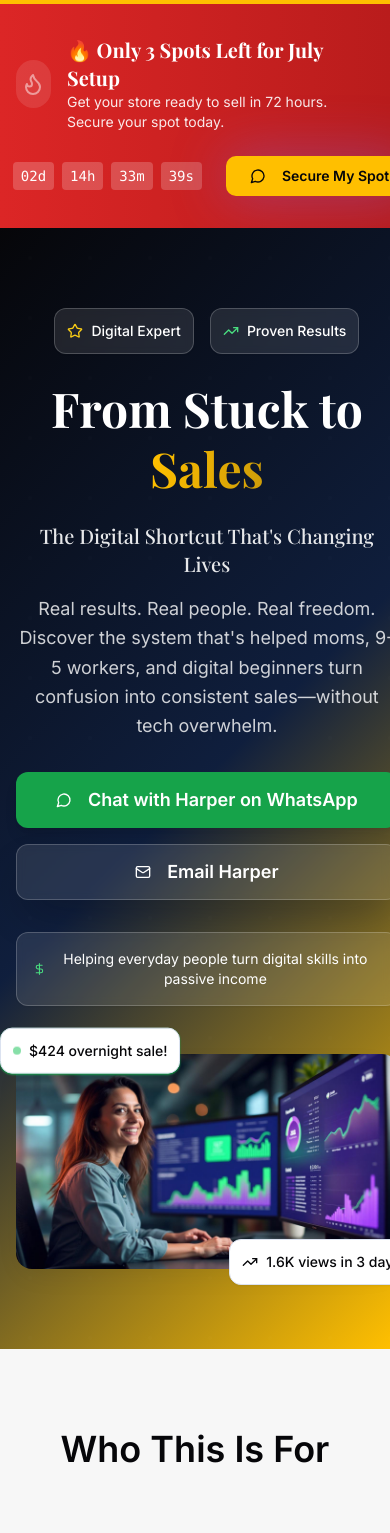
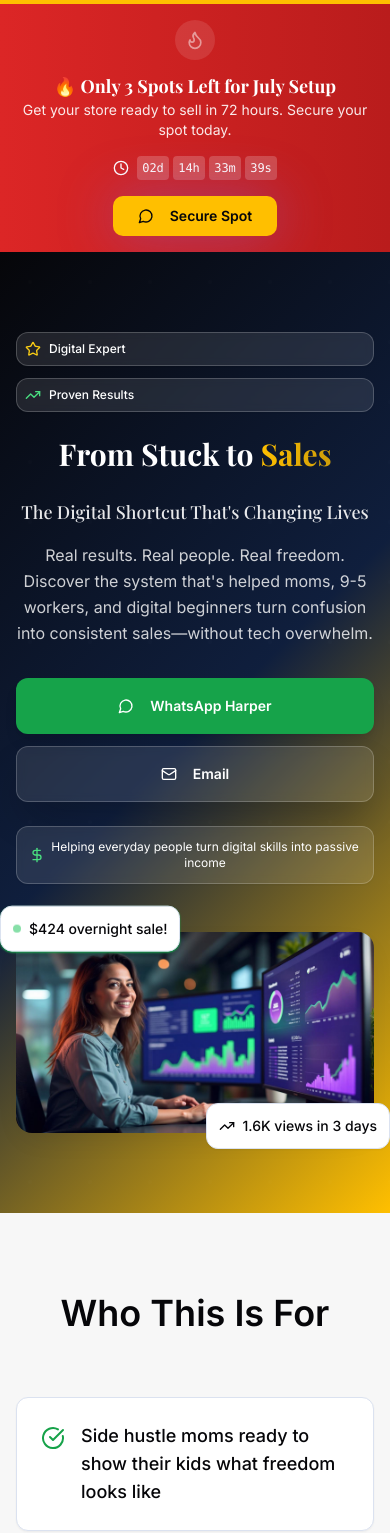
Before and after one commit to upcoming46/legacygrowth, a React (Vite) app: page / in a window 390 px wide. Shown: the top 1533 px of the page. Built offline with nearby package versions, Linux system fonts and the light colour scheme.

Commit message:
Fix: Improve mobile responsiveness and SEO
- Ensure website displays correctly on mobile devices.
- Optimize content for better readability and SEO ranking.

```diff
--- a/index.html
+++ b/index.html
@@ -3,21 +3,59 @@
   <head>
     <meta charset="UTF-8" />
     <meta name="viewport" content="width=device-width, initial-scale=1.0" />
-    <title>Harper Harvey | Digital Success Expert</title>
-    <meta name="description" content="Turn digital skills into passive income with Harper Harvey's proven setup systems" />
+    <title>Harper Harvey | From Stuck to Sales - Digital Success Expert</title>
+    <meta name="description" content="Turn digital confusion into consistent sales with Harper Harvey's proven 3-stage system. Join 100+ students earning $424+ overnight. Beacons, Instagram, sales funnels setup in 72 hours." />
+    <meta name="keywords" content="digital success, passive income, online business setup, sales funnel, Beacons, Instagram marketing, Harper Harvey, digital entrepreneur" />
     <meta name="author" content="Harper Harvey" />
+    <meta name="robots" content="index, follow" />
+    <link rel="canonical" href="https://harperharvey.com" />
+
+    <!-- Open Graph / Facebook -->
+    <meta property="og:type" content="website" />
+    <meta property="og:url" content="https://harperharvey.com" />
+    <meta property="og:title" content="Harper Harvey | From Stuck to Sales - Digital Success Expert" />
+    <meta property="og:description" content="Turn digital confusion into consistent sales with Harper Harvey's proven 3-stage system. Join 100+ students earning $424+ overnight." />
+    <meta property="og:image" content="https://harperharvey.com/hero-image.jpg" />
+    <meta property="og:site_name" content="Harper Harvey Digital Success" />
+
+    <!-- Twitter -->
+    <meta property="twitter:card" content="summary_large_image" />
+    <meta property="twitter:url" content="https://harperharvey.com" />
+    <meta property="twitter:title" content="Harper Harvey | From Stuck to Sales - Digital Success Expert" />
+    <meta property="twitter:description" content="Turn digital confusion into consistent sales with Harper Harvey's proven 3-stage system. Join 100+ students earning $424+ overnight." />
+    <meta property="twitter:image" content="https://harperharvey.com/hero-image.jpg" />
+
+    <!-- Additional SEO -->
+    <meta name="theme-color" content="#FFD700" />
+    <meta name="apple-mobile-web-app-capable" content="yes" />
+    <meta name="apple-mobile-web-app-status-bar-style" content="black-translucent" />
     <link rel="preconnect" href="https://fonts.googleapis.com">
     <link rel="preconnect" href="https://fonts.gstatic.com" crossorigin>
     <link href="https://fonts.googleapis.com/css2?family=Playfair+Display:wght@400;500;600;700&family=Inter:wght@300;400;500;600&display=swap" rel="stylesheet">
 
-    <meta property="og:title" content="digital-freedom-shortcut" />
-    <meta property="og:description" content="Lovable Generated Project" />
-    <meta property="og:type" content="website" />
-    <meta property="og:image" content="https://lovable.dev/opengraph-image-p98pqg.png" />
-
-    <meta name="twitter:card" content="summary_large_image" />
-    <meta name="twitter:site" content="@lovable_dev" />
-    <meta name="twitter:image" content="https://lovable.dev/opengraph-image-p98pqg.png" />
+    <!-- JSON-LD Structured Data -->
+    <script type="application/ld+json">
+    {
+      "@context": "https://schema.org",
+      "@type": "Person",
+      "name": "Harper Harvey",
+      "jobTitle": "Digital Success Expert",
+      "description": "Digital business consultant helping people turn skills into passive income",
+      "url": "https://harperharvey.com",
+      "sameAs": [
+        "https://wa.me/2348127297536"
+      ],
+      "offers": {
+        "@type": "Service",
+        "name": "Digital Business Setup",
+        "description": "3-stage system to set up digital business with Beacons, Instagram, and sales funnels",
+        "provider": {
+          "@type": "Person",
+          "name": "Harper Harvey"
+        }
+      }
+    }
+    </script>
   </head>
 
   <body>
--- a/src/components/HeroSection.tsx
+++ b/src/components/HeroSection.tsx
@@ -26,67 +26,69 @@ export function HeroSection() {
           {/* Left Column - Content */}
           <div className="text-center lg:text-left animate-fade-in">
             {/* Success Indicators */}
-            <div className="flex justify-center lg:justify-start gap-4 mb-6">
-              <Card className="p-3 bg-white/10 border-white/20 backdrop-blur-sm">
+            <div className="flex flex-col sm:flex-row justify-center lg:justify-start gap-3 sm:gap-4 mb-6">
+              <Card className="p-2 sm:p-3 bg-white/10 border-white/20 backdrop-blur-sm">
                 <div className="flex items-center gap-2 text-white">
                   <Star className="h-4 w-4 text-yellow-400" />
-                  <span className="text-sm font-medium">Digital Expert</span>
+                  <span className="text-xs sm:text-sm font-medium">Digital Expert</span>
                 </div>
               </Card>
-              <Card className="p-3 bg-white/10 border-white/20 backdrop-blur-sm">
+              <Card className="p-2 sm:p-3 bg-white/10 border-white/20 backdrop-blur-sm">
                 <div className="flex items-center gap-2 text-white">
                   <TrendingUp className="h-4 w-4 text-green-400" />
-                  <span className="text-sm font-medium">Proven Results</span>
+                  <span className="text-xs sm:text-sm font-medium">Proven Results</span>
                 </div>
               </Card>
             </div>
 
-            <h1 className="text-5xl lg:text-7xl font-serif font-bold text-white mb-6 leading-tight">
+            <h1 className="text-3xl sm:text-4xl md:text-5xl lg:text-7xl font-serif font-bold text-white mb-6 leading-tight">
               From Stuck to{" "}
               <span className="bg-gradient-to-r from-accent to-accent/80 bg-clip-text text-transparent">
                 Sales
               </span>
             </h1>
 
-            <h2 className="text-xl lg:text-2xl text-white/90 mb-4 font-medium font-serif">
+            <h2 className="text-lg sm:text-xl lg:text-2xl text-white/90 mb-4 font-medium font-serif">
               The Digital Shortcut That's Changing Lives
             </h2>
 
-            <p className="text-lg text-white/80 mb-8 max-w-xl mx-auto lg:mx-0 leading-relaxed">
+            <p className="text-base sm:text-lg text-white/80 mb-8 max-w-xl mx-auto lg:mx-0 leading-relaxed">
               Real results. Real people. Real freedom. Discover the system that's helped moms,
               9-5 workers, and digital beginners turn confusion into consistent sales—without tech overwhelm.
             </p>
 
             {/* CTA Buttons */}
-            <div className="flex flex-col sm:flex-row gap-4 justify-center lg:justify-start">
+            <div className="flex flex-col sm:flex-row gap-3 sm:gap-4 justify-center lg:justify-start">
               <Button
                 size="xl"
                 variant="whatsapp"
                 onClick={handleWhatsAppClick}
-                className="group"
+                className="group text-sm sm:text-base px-4 sm:px-6 py-3 sm:py-4"
               >
-                <MessageCircle className="h-5 w-5 mr-2 group-hover:scale-110 transition-transform" />
-                Chat with Harper on WhatsApp
+                <MessageCircle className="h-4 w-4 sm:h-5 sm:w-5 mr-2 group-hover:scale-110 transition-transform" />
+                <span className="hidden sm:inline">Chat with Harper on WhatsApp</span>
+                <span className="sm:hidden">WhatsApp Harper</span>
               </Button>
 
               <Button
                 size="xl"
                 variant="hero"
                 onClick={handleEmailClick}
-                className="group"
+                className="group text-sm sm:text-base px-4 sm:px-6 py-3 sm:py-4"
               >
-                <Mail className="h-5 w-5 mr-2 group-hover:scale-110 transition-transform" />
-                Email Harper
+                <Mail className="h-4 w-4 sm:h-5 sm:w-5 mr-2 group-hover:scale-110 transition-transform" />
+                <span className="hidden sm:inline">Email Harper</span>
+                <span className="sm:hidden">Email</span>
               </Button>
             </div>
 
             {/* Trust Indicators */}
-            <div className="mt-8 flex justify-center lg:justify-start">
-              <Card className="p-4 bg-white/10 border-white/20 backdrop-blur-sm">
-                <div className="flex items-center gap-4 text-white">
-                  <div className="flex items-center gap-1">
-                    <DollarSign className="h-4 w-4 text-green-400" />
-                    <span className="text-sm">Helping everyday people turn digital skills into passive income</span>
+            <div className="mt-6 sm:mt-8 flex justify-center lg:justify-start">
+              <Card className="p-3 sm:p-4 bg-white/10 border-white/20 backdrop-blur-sm">
+                <div className="flex items-center gap-2 sm:gap-4 text-white">
+                  <div className="flex items-center gap-1 sm:gap-2">
+                    <DollarSign className="h-4 w-4 text-green-400 flex-shrink-0" />
+                    <span className="text-xs sm:text-sm text-center lg:text-left">Helping everyday people turn digital skills into passive income</span>
                   </div>
                 </div>
               </Card>
--- a/src/components/ResultsGallerySection.tsx
+++ b/src/components/ResultsGallerySection.tsx
@@ -55,21 +55,21 @@ export function ResultsGallerySection() {
   ];
 
   return (
-    <section className="py-20 bg-background">
+    <section className="py-12 sm:py-16 lg:py-20 bg-background">
       <div className="container mx-auto px-4">
-        <div className="text-center mb-16">
-          <Badge className="bg-accent text-accent-foreground mb-4 px-4 py-2">
+        <div className="text-center mb-12 sm:mb-16">
+          <Badge className="bg-accent text-accent-foreground mb-4 px-3 sm:px-4 py-2 text-sm sm:text-base">
             ✨ Trusted by 100+ Students
           </Badge>
-          <h2 className="text-4xl md:text-5xl font-serif font-bold text-foreground mb-6">
+          <h2 className="text-2xl sm:text-3xl md:text-4xl lg:text-5xl font-serif font-bold text-foreground mb-4 sm:mb-6">
             Results Gallery
           </h2>
-          <p className="text-xl text-muted-foreground max-w-3xl mx-auto">
+          <p className="text-base sm:text-lg lg:text-xl text-muted-foreground max-w-3xl mx-auto px-4">
             Real results from real students. These aren't fake screenshots—these are actual notifications from Harper's students.
           </p>
         </div>
 
-        <div className="grid md:grid-cols-2 lg:grid-cols-3 gap-6 max-w-6xl mx-auto">
+        <div className="grid sm:grid-cols-2 lg:grid-cols-3 gap-4 sm:gap-6 max-w-6xl mx-auto">
           {results.map((result, index) => {
             const IconComponent = result.icon;
             return (
--- /dev/null
+++ b/src/components/SEOHead.tsx
@@ -0,0 +1,75 @@
+import { useEffect } from 'react';
+
+interface SEOHeadProps {
+  title?: string;
+  description?: string;
+  keywords?: string;
+  image?: string;
+  url?: string;
+}
+
+export function SEOHead({
+  title = "Harper Harvey | From Stuck to Sales - Digital Success Expert",
+  description = "Turn digital confusion into consistent sales with Harper Harvey's proven 3-stage system. Join 100+ students earning $424+ overnight. Beacons, Instagram, sales funnels setup in 72 hours.",
+  keywords = "digital success, passive income, online business setup, sales funnel, Beacons, Instagram marketing, Harper Harvey, digital entrepreneur",
+  image = "/assets/hero-image.jpg",
+  url = "https://harperharvey.com"
+}: SEOHeadProps) {
+
+  useEffect(() => {
+    // Update meta tags dynamically
+    document.title = title;
+
+    // Update description
+    const descriptionMeta = document.querySelector('meta[name="description"]');
+    if (descriptionMeta) {
+      descriptionMeta.setAttribute('content', description);
+    }
+
+    // Update keywords
+    const keywordsMeta = document.querySelector('meta[name="keywords"]');
+    if (keywordsMeta) {
+      keywordsMeta.setAttribute('content', keywords);
+    }
+
+    // Update Open Graph tags
+    const ogTitle = document.querySelector('meta[property="og:title"]');
+    if (ogTitle) {
+      ogTitle.setAttribute('content', title);
+    }
+
+    const ogDescription = document.querySelector('meta[property="og:description"]');
+    if (ogDescription) {
+      ogDescription.setAttribute('content', description);
+    }
+
+    const ogImage = document.querySelector('meta[property="og:image"]');
+    if (ogImage) {
+      ogImage.setAttribute('content', image);
+    }
+
+    const ogUrl = document.querySelector('meta[property="og:url"]');
+    if (ogUrl) {
+      ogUrl.setAttribute('content', url);
+    }
+
+    // Update Twitter tags
+    const twitterTitle = document.querySelector('meta[property="twitter:title"]');
+    if (twitterTitle) {
+      twitterTitle.setAttribute('content', title);
+    }
+
+    const twitterDescription = document.querySelector('meta[property="twitter:description"]');
+    if (twitterDescription) {
+      twitterDescription.setAttribute('content', description);
+    }
+
+    const twitterImage = document.querySelector('meta[property="twitter:image"]');
+    if (twitterImage) {
+      twitterImage.setAttribute('content', image);
+    }
+
+  }, [title, description, keywords, image, url]);
+
+  return null;
+}
--- a/src/components/UrgencyBannerSection.tsx
+++ b/src/components/UrgencyBannerSection.tsx
@@ -36,15 +36,15 @@ export function UrgencyBannerSection() {
   };
 
   return (
-    <section className="py-8 bg-gradient-to-r from-red-600 to-red-700 border-t-4 border-accent">
+    <section className="py-4 sm:py-6 lg:py-8 bg-gradient-to-r from-red-600 to-red-700 border-t-4 border-accent">
       <div className="container mx-auto px-4">
-        <div className="flex flex-col lg:flex-row items-center justify-between gap-6">
-          <div className="flex items-center gap-4">
-            <div className="w-12 h-12 bg-white/20 rounded-full flex items-center justify-center animate-pulse">
-              <Flame className="h-6 w-6 text-white" />
+        <div className="flex flex-col lg:flex-row items-center justify-between gap-4 lg:gap-6">
+          <div className="flex flex-col sm:flex-row items-center sm:items-start gap-3 sm:gap-4 text-center sm:text-left">
+            <div className="w-10 h-10 sm:w-12 sm:h-12 bg-white/20 rounded-full flex items-center justify-center animate-pulse flex-shrink-0">
+              <Flame className="h-5 w-5 sm:h-6 sm:w-6 text-white" />
             </div>
             <div>
-              <h3 className="text-xl font-serif font-bold text-white">
+              <h3 className="text-lg sm:text-xl font-serif font-bold text-white">
                 🔥 Only 3 Spots Left for July Setup
               </h3>
               <p className="text-white/90 text-sm">
@@ -53,20 +53,20 @@ export function UrgencyBannerSection() {
             </div>
           </div>
 
-          <div className="flex items-center gap-6">
-            <div className="flex items-center gap-4 text-white">
-              <Clock className="h-5 w-5" />
-              <div className="flex gap-2 text-sm font-mono">
-                <div className="bg-white/20 px-2 py-1 rounded">
+          <div className="flex flex-col sm:flex-row items-center gap-4 sm:gap-6">
+            <div className="flex items-center gap-2 sm:gap-4 text-white">
+              <Clock className="h-4 w-4 sm:h-5 sm:w-5" />
+              <div className="flex gap-1 sm:gap-2 text-xs sm:text-sm font-mono">
+                <div className="bg-white/20 px-1 sm:px-2 py-1 rounded text-center min-w-[2rem] sm:min-w-[2.5rem]">
                   {timeLeft.days.toString().padStart(2, '0')}d
                 </div>
-                <div className="bg-white/20 px-2 py-1 rounded">
+                <div className="bg-white/20 px-1 sm:px-2 py-1 rounded text-center min-w-[2rem] sm:min-w-[2.5rem]">
                   {timeLeft.hours.toString().padStart(2, '0')}h
                 </div>
-                <div className="bg-white/20 px-2 py-1 rounded">
+                <div className="bg-white/20 px-1 sm:px-2 py-1 rounded text-center min-w-[2rem] sm:min-w-[2.5rem]">
                   {timeLeft.minutes.toString().padStart(2, '0')}m
                 </div>
-                <div className="bg-white/20 px-2 py-1 rounded">
+                <div className="bg-white/20 px-1 sm:px-2 py-1 rounded text-center min-w-[2rem] sm:min-w-[2.5rem]">
                   {timeLeft.seconds.toString().padStart(2, '0')}s
                 </div>
               </div>
@@ -74,10 +74,11 @@ export function UrgencyBannerSection() {
 
             <Button
               onClick={handleWhatsAppClick}
-              className="bg-accent text-accent-foreground hover:bg-accent/90 font-semibold px-6 py-2 transition-all duration-300 hover:shadow-gold animate-glow-pulse"
+              className="bg-accent text-accent-foreground hover:bg-accent/90 font-semibold px-4 sm:px-6 py-2 transition-all duration-300 hover:shadow-gold animate-glow-pulse text-sm sm:text-base w-full sm:w-auto"
             >
               <MessageCircle className="mr-2 h-4 w-4" />
-              Secure My Spot
+              <span className="hidden sm:inline">Secure My Spot</span>
+              <span className="sm:hidden">Secure Spot</span>
             </Button>
           </div>
         </div>
--- a/src/components/WhatIfSection.tsx
+++ b/src/components/WhatIfSection.tsx
@@ -28,18 +28,18 @@ export function WhatIfSection() {
   };
 
   return (
-    <section className="py-20 bg-gradient-luxury">
+    <section className="py-12 sm:py-16 lg:py-20 bg-gradient-luxury">
       <div className="container mx-auto px-4">
-        <div className="text-center mb-16">
-          <h2 className="text-4xl md:text-5xl font-serif font-bold text-white mb-6">
+        <div className="text-center mb-12 sm:mb-16">
+          <h2 className="text-2xl sm:text-3xl md:text-4xl lg:text-5xl font-serif font-bold text-white mb-4 sm:mb-6">
             The Cost of Waiting
           </h2>
-          <p className="text-xl text-white/80 max-w-3xl mx-auto">
+          <p className="text-base sm:text-lg lg:text-xl text-white/80 max-w-3xl mx-auto px-4">
             Every day you delay is a day of missed opportunities. Let's flip the script.
           </p>
         </div>
 
-        <div className="grid md:grid-cols-2 gap-8 max-w-6xl mx-auto mb-16">
+        <div className="grid md:grid-cols-2 gap-6 sm:gap-8 max-w-6xl mx-auto mb-12 sm:mb-16">
           {/* Negative Scenarios */}
           <Card className="bg-white/5 backdrop-blur-sm border-red-500/30 p-8">
             <div className="text-center mb-6">
@@ -91,24 +91,26 @@ export function WhatIfSection() {
             The difference between struggling and succeeding isn't talent or luck—it's taking action when the moment is right. That moment is now.
           </p>
 
-          <div className="flex flex-col sm:flex-row gap-4 justify-center">
+          <div className="flex flex-col sm:flex-row gap-3 sm:gap-4 justify-center">
             <Button
               size="lg"
               onClick={handleWhatsAppClick}
-              className="bg-accent text-accent-foreground hover:bg-accent/90 px-8 py-4 text-lg font-semibold transition-all duration-300 hover:shadow-gold hover:transform hover:scale-105"
+              className="bg-accent text-accent-foreground hover:bg-accent/90 px-6 sm:px-8 py-3 sm:py-4 text-base sm:text-lg font-semibold transition-all duration-300 hover:shadow-gold hover:transform hover:scale-105"
             >
-              <MessageCircle className="mr-3 h-5 w-5" />
-              Choose Success - WhatsApp Harper
+              <MessageCircle className="mr-2 sm:mr-3 h-4 w-4 sm:h-5 sm:w-5" />
+              <span className="hidden sm:inline">Choose Success - WhatsApp Harper</span>
+              <span className="sm:hidden">WhatsApp Harper</span>
             </Button>
 
             <Button
               size="lg"
               variant="outline"
               onClick={handleEmailClick}
-              className="border-white/30 text-white hover:bg-white/10 px-8 py-4 text-lg font-semibold transition-all duration-300"
+              className="border-white/30 text-white hover:bg-white/10 px-6 sm:px-8 py-3 sm:py-4 text-base sm:text-lg font-semibold transition-all duration-300"
             >
-              <Mail className="mr-3 h-5 w-5" />
-              Email Harper
+              <Mail className="mr-2 sm:mr-3 h-4 w-4 sm:h-5 sm:w-5" />
+              <span className="hidden sm:inline">Email Harper</span>
+              <span className="sm:hidden">Email</span>
             </Button>
           </div>
         </div>
```
